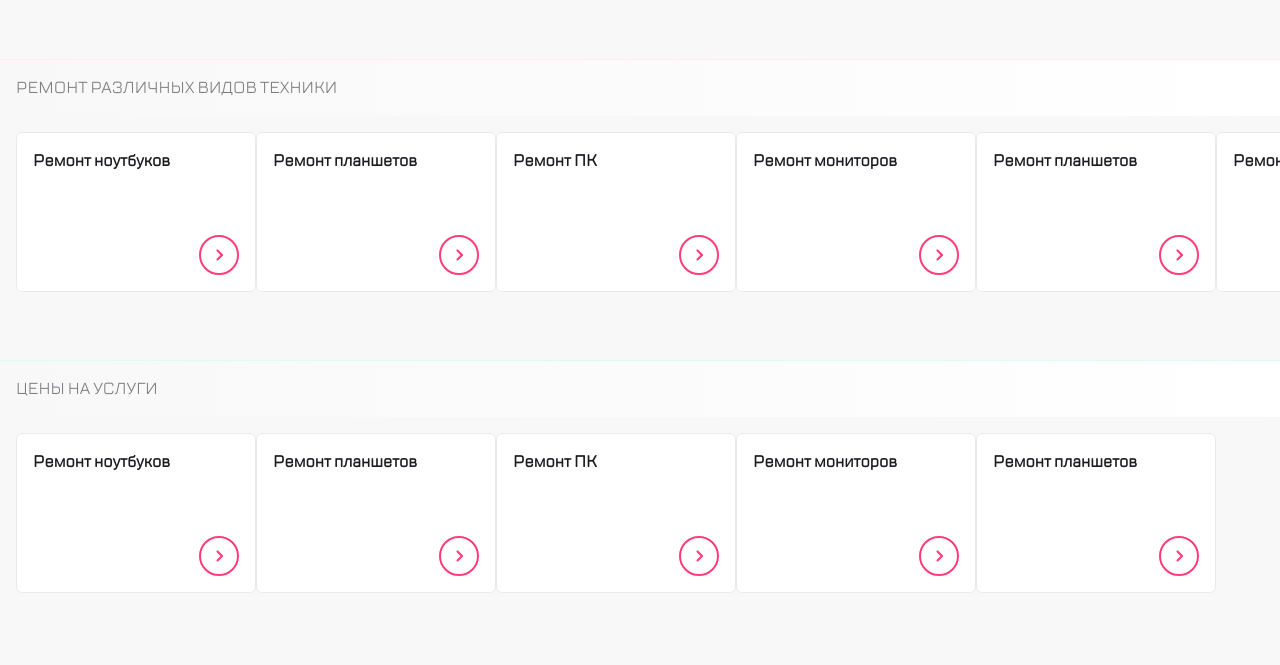
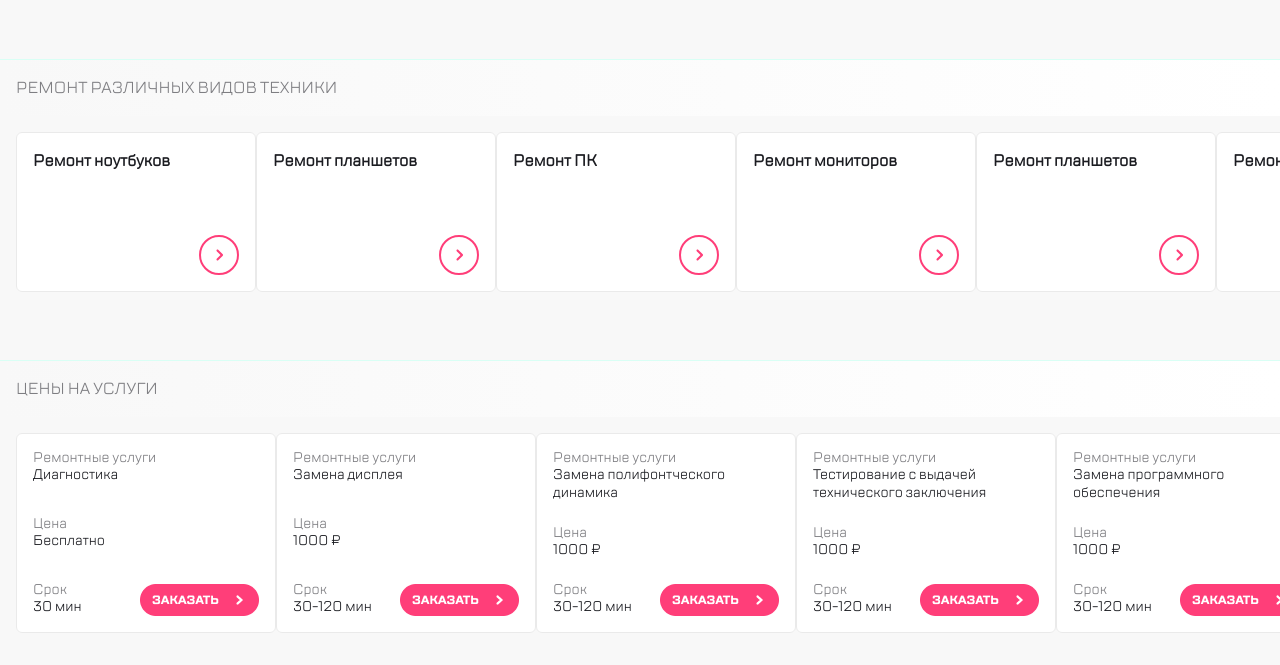
Before and after one commit to Gezubov/JM__Block-1.6, a website built with webpack: page src/index.html in a window 1280 px wide. Shown: the part 854-1519 px from the top of the page. Before the commit the page ends 1491 px from the top, so only its background shows below. Built offline with nearby package versions, Linux system fonts and the light colour scheme.

Commit message:
0207180721

```diff
--- a/src/index.html
+++ b/src/index.html
@@ -279,41 +279,105 @@
           <h1 class ="gallary-header__title">Цены на услуги</h1>
       </div>
 
-      <div class="swiper-container cards-container-repair-type">
+      <div class="swiper-container cards-container-prices">
           <!-- Additional required wrapper -->
           <div class="swiper-wrapper cards-wrapper">
             <!-- Slides -->
-              <div class="swiper-slide card-repair-type">
-                  <a href="#" class="card-repair-type__link">
-                    <span class = "card-repair-type__text">Ремонт ноутбуков</span>
-                    <img class = "card-repair-type__img" src = "./img/icons/go.svg">
+            <div class="swiper-slide card-prices">
+                <a href="#" class="card-prices__link">
+                  <div class = "card-prices__text-wrapper">
+                    <span class = "card-prices__text">Ремонтные услуги</span>
+                    <span class = "card-prices__text card-prices__text--black">Диагностика</span>
+                  </div>
+                  <div class = "card-prices__text-wrapper">
+                    <span class = "card-prices__text">Цена</span>
+                    <span class = "card-prices__text card-prices__text--black">Бесплатно</span>
+                  </div>
+                  <div class = "card-prices__text-wrapper-bottom">
+                    <div class = "card-prices__text-wrapper">
+                      <span class = "card-prices__text">Срок</span>
+                      <span class = "card-prices__text card-prices__text--black">30 мин</span>
+                    </div>
+                    <img class = "card-prices__img" src = "./img/order.png">
+                  </div>
                 </a>
             </div>
-              <div class="swiper-slide card-repair-type">
-                   <a href="#" class="card-repair-type__link">
-                    <span class = "card-repair-type__text">Ремонт планшетов</span>
-                    <img class = "card-repair-type__img" src = "./img/icons/go.svg">
+            <div class="swiper-slide card-prices">
+              <a href="#" class="card-prices__link">
+                <div class = "card-prices__text-wrapper">
+                  <span class = "card-prices__text">Ремонтные услуги</span>
+                  <span class = "card-prices__text card-prices__text--black">Замена дисплея</span>
+                </div>
+                <div class = "card-prices__text-wrapper">
+                  <span class = "card-prices__text">Цена</span>
+                  <span class = "card-prices__text card-prices__text--black">1000 &#8381;</span>
+                </div>
+                <div class = "card-prices__text-wrapper-bottom">
+                  <div class = "card-prices__text-wrapper">
+                    <span class = "card-prices__text">Срок</span>
+                    <span class = "card-prices__text card-prices__text--black">30-120 мин</span>
+                  </div>
+                  <img class = "card-prices__img" src = "./img/order.png">
+                </div>
               </a>
             </div>
-              <div class="swiper-slide card-repair-type">
-                  <a href="#" class="card-repair-type__link">
-                    <span class = "card-repair-type__text">Ремонт ПК</span>
-                    <img class = "card-repair-type__img" src = "./img/icons/go.svg">
+            <div class="swiper-slide card-prices">
+              <a href="#" class="card-prices__link">
+                <div class = "card-prices__text-wrapper">
+                  <span class = "card-prices__text">Ремонтные услуги</span>
+                  <span class = "card-prices__text card-prices__text--black">Замена полифонтческого динамика</span>
+                </div>
+                <div class = "card-prices__text-wrapper">
+                  <span class = "card-prices__text">Цена</span>
+                  <span class = "card-prices__text card-prices__text--black">1000 &#8381;</span>
+                </div>
+                <div class = "card-prices__text-wrapper-bottom">
+                  <div class = "card-prices__text-wrapper">
+                    <span class = "card-prices__text">Срок</span>
+                    <span class = "card-prices__text card-prices__text--black">30-120 мин</span>
+                  </div>
+                  <img class = "card-prices__img" src = "./img/order.png">
+                </div>
               </a>
             </div>
-              <div class="swiper-slide card-repair-type">
-                  <a href="#" class="card-repair-type__link">
-                    <span class = "card-repair-type__text">Ремонт мониторов</span>
-                    <img class = "card-repair-type__img" src = "./img/icons/go.svg">
+            <div class="swiper-slide card-prices">
+              <a href="#" class="card-prices__link">
+                <div class = "card-prices__text-wrapper">
+                  <span class = "card-prices__text">Ремонтные услуги</span>
+                  <span class = "card-prices__text card-prices__text--black">Тестирование с выдачей технического заключения</span>
+                </div>
+                <div class = "card-prices__text-wrapper">
+                  <span class = "card-prices__text">Цена</span>
+                  <span class = "card-prices__text card-prices__text--black">1000 &#8381;</span>
+                </div>
+                <div class = "card-prices__text-wrapper-bottom">
+                  <div class = "card-prices__text-wrapper">
+                    <span class = "card-prices__text">Срок</span>
+                    <span class = "card-prices__text card-prices__text--black">30-120 мин</span>
+                  </div>
+                  <img class = "card-prices__img" src = "./img/order.png">
+                </div>
               </a>
             </div>
-              <div class="swiper-slide card-repair-type">
-                  <a href="#" class="card-repair-type__link">
-                    <span class = "card-repair-type__text">Ремонт планшетов</span>
-                    <img class = "card-repair-type__img" src = "./img/icons/go.svg">
+            <div class="swiper-slide card-prices">
+              <a href="#" class="card-prices__link">
+                <div class = "card-prices__text-wrapper">
+                  <span class = "card-prices__text">Ремонтные услуги</span>
+                  <span class = "card-prices__text card-prices__text--black">Замена программного обеспечения</span>
+                </div>
+                <div class = "card-prices__text-wrapper">
+                  <span class = "card-prices__text">Цена</span>
+                  <span class = "card-prices__text card-prices__text--black">1000 &#8381;</span>
+                </div>
+                <div class = "card-prices__text-wrapper-bottom">
+                  <div class = "card-prices__text-wrapper">
+                    <span class = "card-prices__text">Срок</span>
+                    <span class = "card-prices__text card-prices__text--black">30-120 мин</span>
+                  </div>
+                  <img class = "card-prices__img" src = "./img/order.png">
+                </div>
               </a>
             </div>
-
           </div>
           <!-- pagination -->
           <div class="swiper-pagination"></div>
--- /dev/null
+++ b/src/scss/brands.scss
@@ -0,0 +1,25 @@
+@import "vars.scss";
+
+.card-brands {
+  width: 240px;
+  height: 72px;
+  border: #eaeaea solid 1px;
+  border-radius: 6px;
+  background-color: #ffffff;
+  list-style: none;
+}
+.cards-container-brands {
+  padding: 16px;
+  width: 100vw;
+  min-height: 135px;
+}
+.card-brands__link {
+  padding: 16px;
+  width: 100%;
+  height: 100%;
+  display: flex;
+  flex-direction: row;
+  justify-content: space-between;
+  align-items: center;
+  text-decoration: none;
+}
--- /dev/null
+++ b/src/scss/gallary.scss
@@ -0,0 +1,60 @@
+@import "vars.scss";
+
+.gallary {
+  margin-top: 24px;
+  display: flex;
+  flex-direction: column;
+  justify-content: flex-start;
+  border-top: 1px solid #d9fff5;
+}
+.gallary-header {
+  padding: 16px;
+  background: linear-gradient(to right, #f8f8f8, #ffffff);
+}
+.gallary-header__title {
+  margin: 0;
+  color: #7e7e82;
+  text-transform: uppercase;
+  font-family: $LakesRegular;
+  font-weight: 400;
+  font-size: 16px;
+  line-height: 24px;
+}
+///////////pagination/////////
+.swiper-pagination {
+  position: absolute;
+  text-align: center;
+  bottom: 5px;
+  width: 100%;
+}
+.swiper-pagination-bullet {
+  width: 12px;
+  height: 12px;
+  text-align: center;
+  background: #dddddd;
+}
+.swiper-pagination-bullet-active {
+  background: #b5b6bc;
+}
+/////скрыть/показать///////////
+.button-show,
+.button-hide {
+  display: flex;
+  align-items: center;
+}
+.button__text {
+  font-family: $LakesMedium;
+
+  font-weight: 400;
+  font-size: 16px;
+  line-height: 24px;
+}
+.button__img {
+  margin-right: 15px;
+}
+.button.hidden {
+  display: none;
+}
+.show {
+  display: none;
+}
--- /dev/null
+++ b/src/scss/prices.scss
@@ -0,0 +1,51 @@
+@import "vars.scss";
+
+.card-prices {
+  width: 260px;
+  height: 200px;
+  border: #eaeaea solid 1px;
+  border-radius: 6px;
+  background-color: #ffffff;
+  list-style: none;
+}
+.card-prices__link {
+  padding: 16px;
+  width: 100%;
+  height: 100%;
+  display: flex;
+  flex-direction: column;
+  justify-content: space-between;
+  text-decoration: none;
+}
+.card-prices__text-wrapper {
+  display: flex;
+  flex-direction: column;
+  justify-content: flex-start;
+}
+.card-prices__text-wrapper-bottom {
+  display: flex;
+  flex-direction: row;
+  justify-content: space-between;
+}
+
+.cards-container-prices {
+  padding: 16px;
+  width: 100vw;
+  min-height: 260px;
+}
+.card-prices__text {
+  font-family: $LakesRegular;
+  font-size: 14px;
+  line-height: 16px;
+  color: #7e7e82;
+}
+.card-prices__text--black {
+  font-family: $LakesRegular;
+  font-size: 14px;
+  line-height: 18px;
+  color: #1b1c21;
+}
+
+.card-prices__img {
+  align-self: flex-end;
+}
--- /dev/null
+++ b/src/scss/repair-type.scss
@@ -0,0 +1,35 @@
+@import "vars.scss";
+
+.card-repair-type {
+  width: 240px;
+  height: 160px;
+  border: #eaeaea solid 1px;
+  border-radius: 6px;
+  background-color: #ffffff;
+  list-style: none;
+}
+.card-repair-type__link {
+  padding: 16px;
+  width: 100%;
+  height: 100%;
+  display: flex;
+  flex-direction: row;
+  justify-content: space-between;
+  align-items: flex-start;
+  text-decoration: none;
+}
+.cards-container-repair-type {
+  padding: 16px;
+  width: 100vw;
+  min-height: 220px;
+}
+.card-repair-type__text {
+  font-family: $LakesRegular;
+  font-size: 16px;
+  line-height: 24px;
+  font-weight: 600;
+  color: #1b1c21;
+}
+.card-repair-type__img {
+  align-self: flex-end;
+}
--- a/src/scss/style.scss
+++ b/src/scss/style.scss
@@ -7,131 +7,15 @@
 @import "title.scss";
 @import "menu.scss";
 @import "main-content.scss";
+@import "gallary.scss";
+@import "brands.scss";
+@import "repair-type.scss";
+@import "prices.scss";
 
 body {
   background-color: $bgColor_1;
 }
 
-//////////Gallary//////////
-.gallary {
-  margin-top: 24px;
-  display: flex;
-  flex-direction: column;
-  justify-content: flex-start;
-  border-top: 1px solid #d9fff5;
-}
-.gallary-header {
-  padding: 16px;
-  background: linear-gradient(to right, #f8f8f8, #ffffff);
-}
-.gallary-header__title {
-  margin: 0;
-  color: #7e7e82;
-  text-transform: uppercase;
-  font-family: $LakesRegular;
-  font-weight: 400;
-  font-size: 16px;
-  line-height: 24px;
-}
-/////////cards-container////////////
-
-.card-brands {
-  width: 240px;
-  height: 72px;
-  border: #eaeaea solid 1px;
-  border-radius: 6px;
-  background-color: #ffffff;
-  list-style: none;
-}
-.card-brands__link {
-  padding: 16px;
-  width: 100%;
-  height: 100%;
-  display: flex;
-  flex-direction: row;
-  justify-content: space-between;
-  align-items: center;
-  text-decoration: none;
-}
-.cards-container-brands {
-  padding: 16px;
-  width: 100vw;
-  min-height: 135px;
-}
-.card-repair-type {
-  width: 240px;
-  height: 160px;
-  border: #eaeaea solid 1px;
-  border-radius: 6px;
-  background-color: #ffffff;
-  list-style: none;
-}
-.card-repair-type__link {
-  padding: 16px;
-  width: 100%;
-  height: 100%;
-  display: flex;
-  flex-direction: row;
-  justify-content: space-between;
-  align-items: flex-start;
-  text-decoration: none;
-}
-.card-repair-type__text {
-  font-family: $LakesRegular;
-  font-size: 16px;
-  line-height: 24px;
-  font-weight: 600;
-  color: #1b1c21;
-}
-.card-repair-type__img {
-  align-self: flex-end;
-}
-
-.cards-container-repair-type {
-  padding: 16px;
-  width: 100vw;
-  min-height: 220px;
-}
-
-///////////pagination/////////
-.swiper-pagination {
-  position: absolute;
-  text-align: center;
-  bottom: 5px;
-  width: 100%;
-}
-.swiper-pagination-bullet {
-  width: 12px;
-  height: 12px;
-  text-align: center;
-  background: #dddddd;
-}
-.swiper-pagination-bullet-active {
-  background: #b5b6bc;
-}
-
-/* кнопки скрыть/показать */
-.button-show,
-.button-hide {
-  display: flex;
-  align-items: center;
-}
-.button__text {
-  font-family: $LakesMedium;
-
-  font-weight: 400;
-  font-size: 16px;
-  line-height: 24px;
-}
-.button__img {
-  margin-right: 15px;
-}
-.button.hidden {
-  display: none;
-}
 .click {
   cursor: pointer;
 }
-.show {
-  display: none;
-}
```
Also changed, not shown: src/img/order.png (added). Lines whose indentation alone changed are shown as unchanged.
